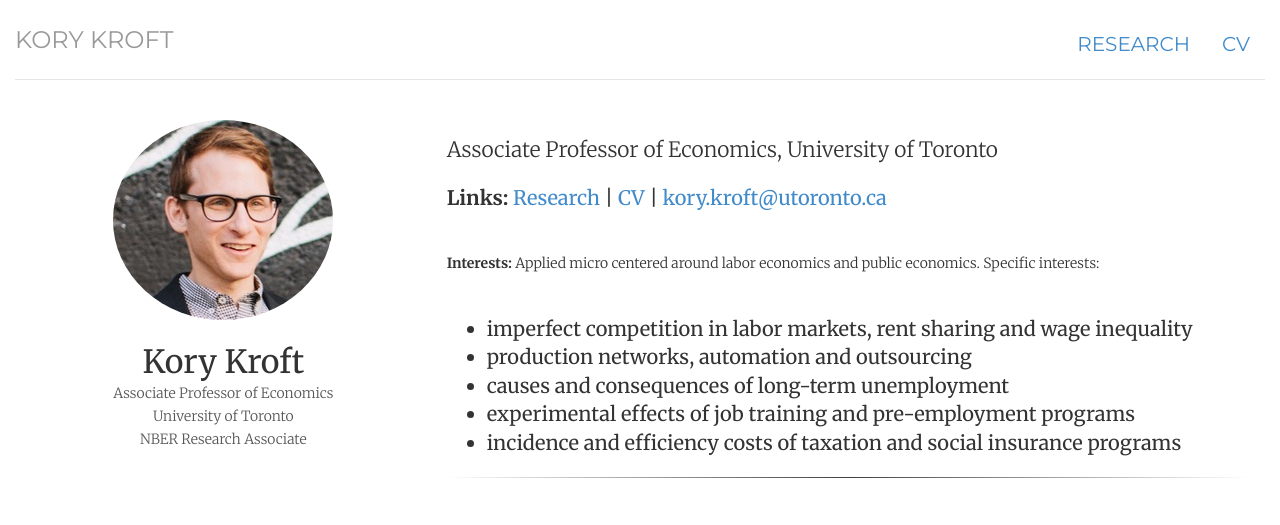
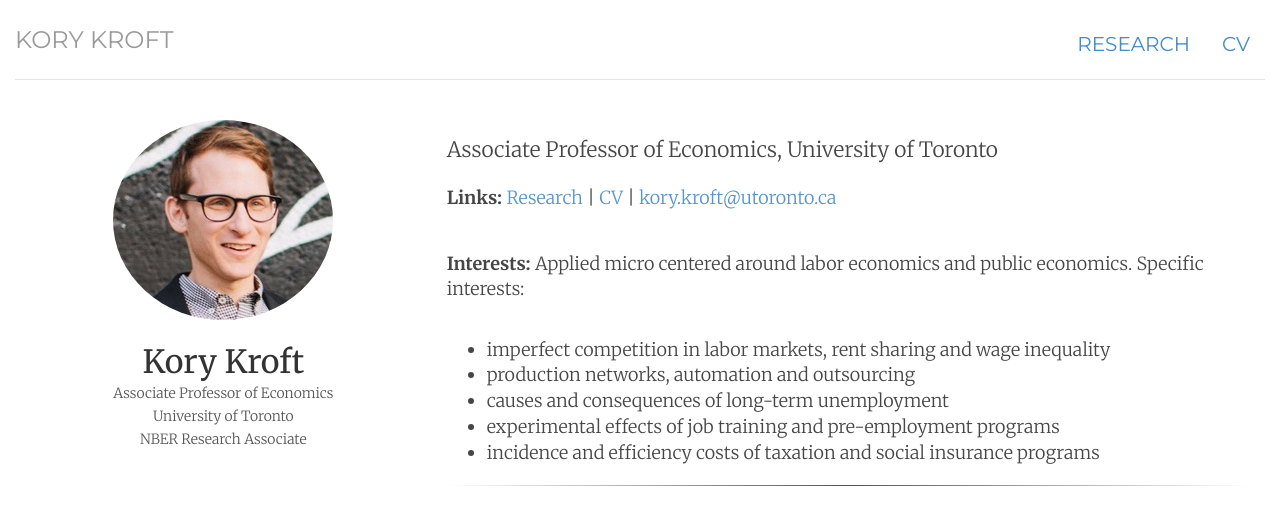
Before and after one commit to korykroft/korykroft.github.io, a Jekyll site: the page built from index.html, in a window 1280 px wide. Shown: the top 525 px of the page. Built offline with Jekyll 4.4.1, drawn with Linux system fonts in a browser that asks for light colours.

Commit message:
Update index.html

```diff
--- a/index.html
+++ b/index.html
@@ -29,13 +29,13 @@ description:
 
 		</div>
 	</div>
-	<div itemscope itemtype="http://data-vocabulary.org/Person" class="col-12 col-lg-8">
+	<div itemscope itemtype="http://data-vocabulary.org/Person" class="col-12 col-lg-8" style="font-weight: lighter; font-size: 0.9em; opacity:0.9;">
 		<p class="lead">Associate Professor of Economics, University of Toronto</p>
 		<p><b>Links: </b><a href="/research"> Research </a>|<a href="/cv/resume.pdf" title="CV"> CV </a>|<a href="mailto:kory.kroft@utoronto.ca" title="Contact"> kory.kroft@utoronto.ca</a></p>
 
 		<hr style="opacity:0.0">
 
-		<p style="font-weight: lighter; font-size: 0.7em;"><b>Interests:</b> Applied micro centered around labor economics and public economics. Specific interests:</p>
+		<p><b>Interests:</b> Applied micro centered around labor economics and public economics. Specific interests:</p>
 		<ul>
 			<li style="opacity:0.0"></li>
 			<li>imperfect competition in labor markets, rent sharing and wage inequality</li>
```
